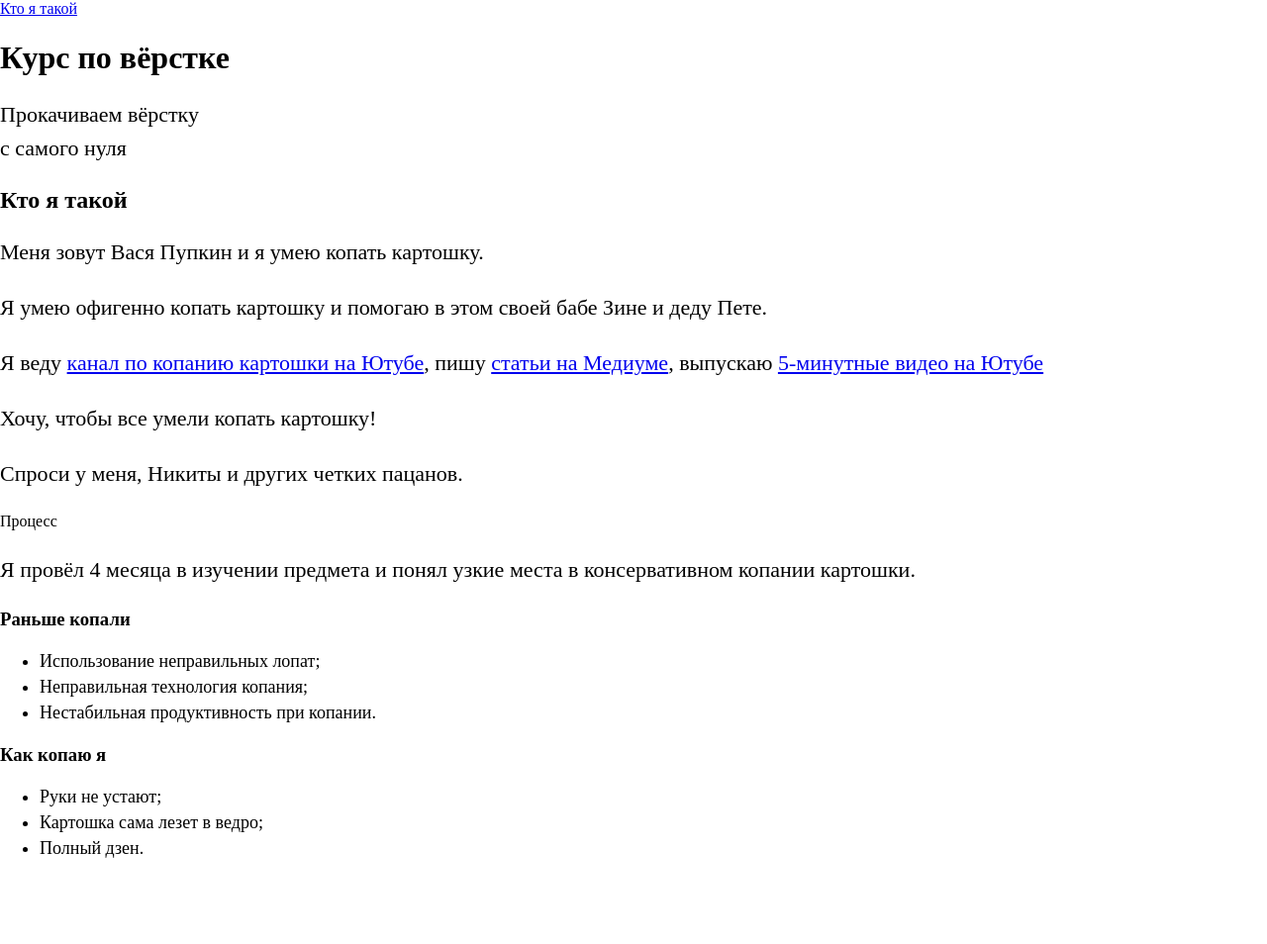
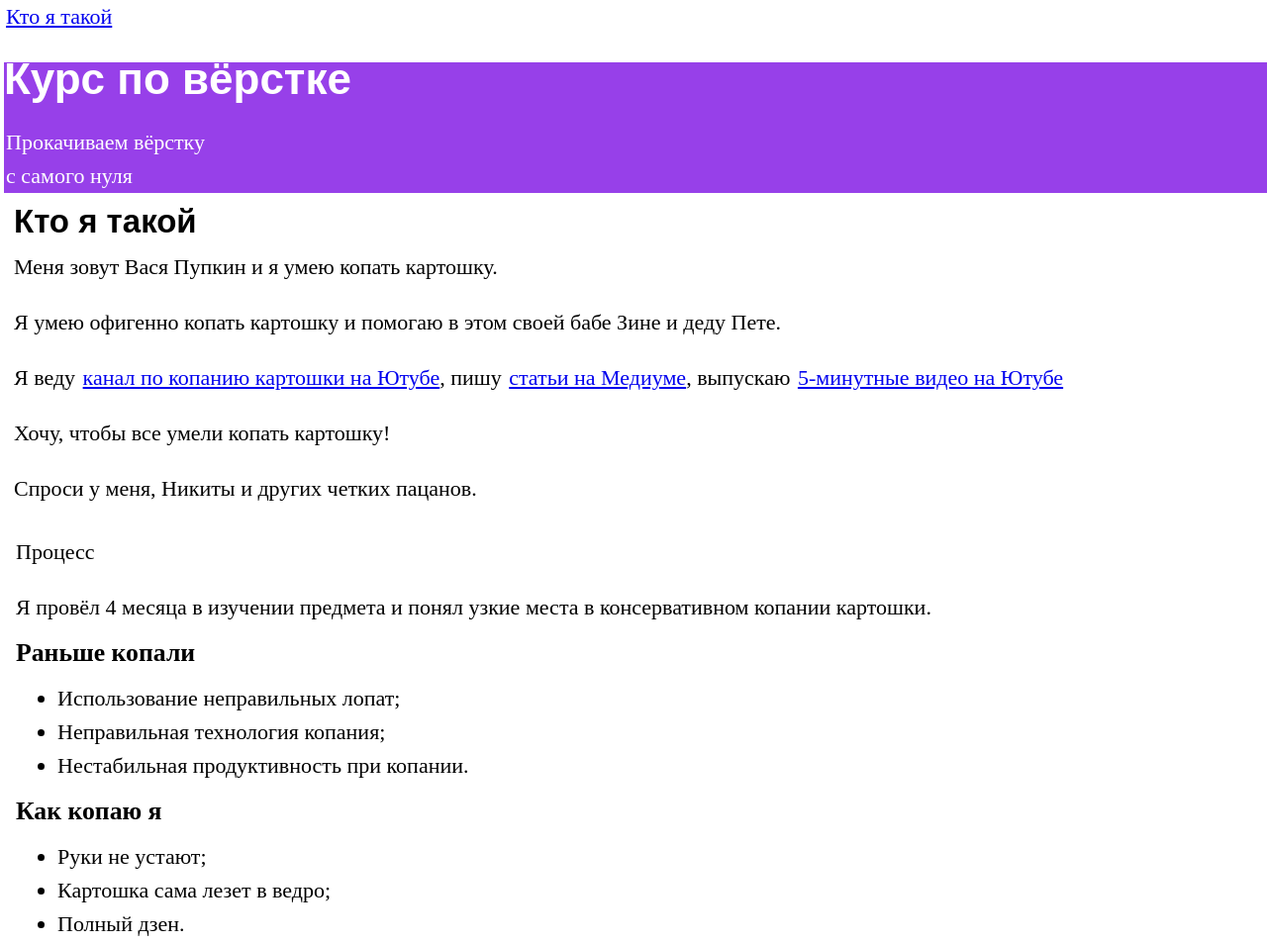
Before and after one commit to shuherproject/project, a plain HTML site: page index.html in a window 1280 px wide. Shown: the whole page at 99% size. Before the commit the page ends 888 px from the top, so only its background shows below. Drawn offline with nearby package versions, Linux system fonts and the light colour scheme.

Commit message:
Visualize & work with block model

```diff
--- a/index.css
+++ b/index.css
@@ -1,18 +1,28 @@
-.header {
+* {
+    box-sizing: border-box;
+    margin-left: 2px;
+}
+header {
     background-color: #9740e9;
     color: #ffffff;
 }
-.header_h1_title {
-    font-family: sans-serif;
-}
-.h2_title {
-    font-family: sans-serif;
-}
-p  {
+body  {
     font-size: 22px;
     line-height: 34px;
 }
-ul {
-    font-size: 18px;
-    line-height: 26px;
+.text_massive_1 {
+    margin: 8px;
 }
+.text_massive_2 {
+    padding: 8px;
+}
+h1,
+h2,
+h3 {
+    margin-top: -10px;
+    margin-bottom: -10px;
+}
+h1,
+h2 {
+    font-family: Arial, Helvetica, sans-serif;
+}
```
